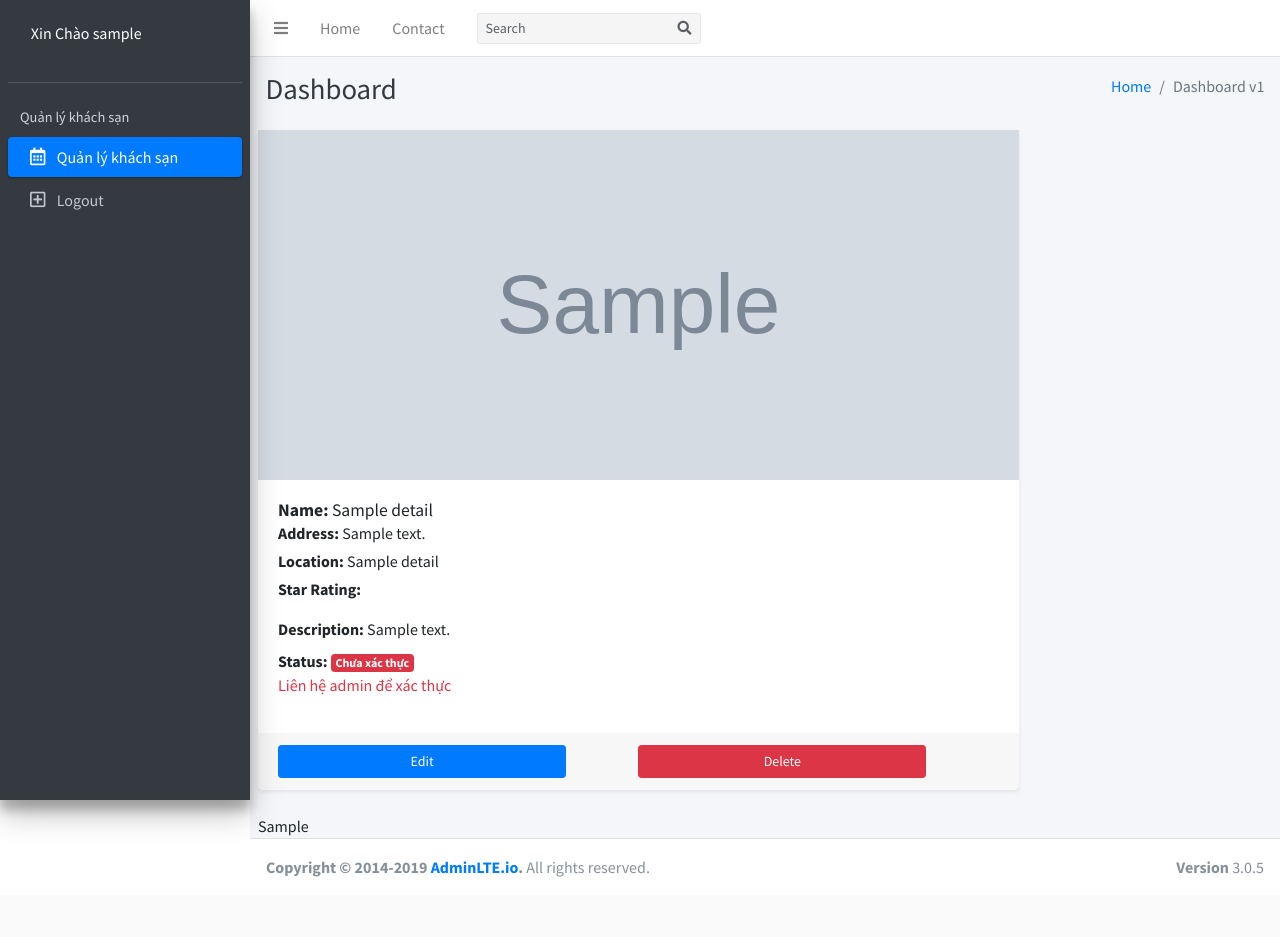
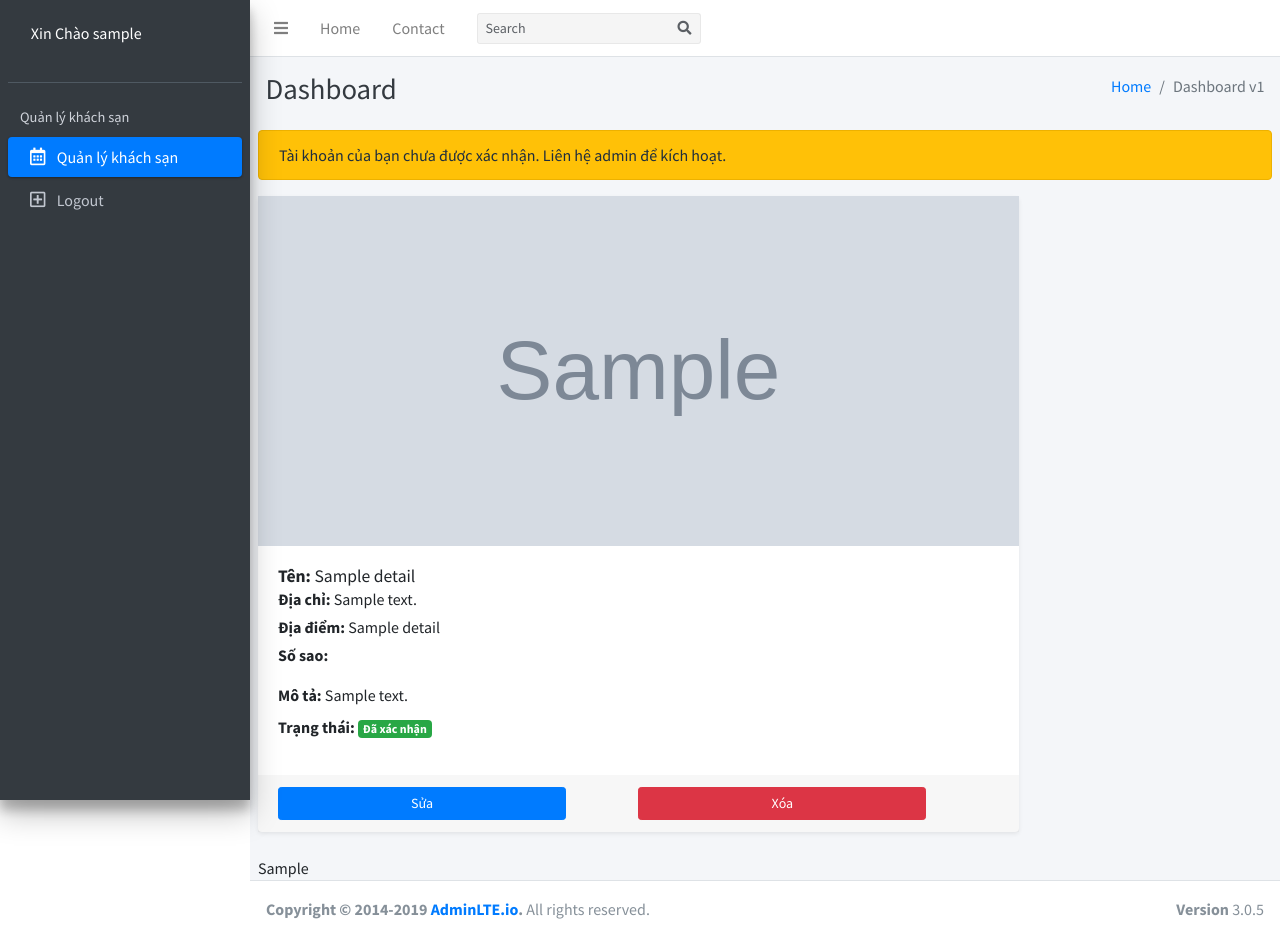
Before and after one commit to wasabixxx/phuthobooking.online, a PHP site: page /owner/index.php in a window 1280 px wide. Before the commit the page ends 877 px from the top, so only its background shows below. Run offline with PHP 8.4, Linux system fonts and the light colour scheme; the visitor is signed in with stand-in values (Sample User, id 1); tables that the repository leaves empty or names only in its code hold one stand-in row (values such as "Sample post"); grey boxes marked "Sample" are stand-in pictures; some libraries are stand-ins or nearby versions.

Commit message:
linh tinh

```diff
--- a/owner/index.php
+++ b/owner/index.php
@@ -24,10 +24,10 @@ if (!$owners || count($owners) === 0) {
 $owner = $owners[0];
 $owner_id = $owner['id'];
 
-// Lấy thông tin khách sạn của owner
+// Lấy thông tin khách sạn của owner từ view_hotel_details
 $hotel = $db->select("view_hotel_details", "owner_id = $owner_id");
 
-// Nếu có khách sạn thì lấy status khách sạn đầu tiên
+// Nếu có khách sạn thì lấy status khách sạn đầu tiên (dùng để hiển thị bản đồ nếu cần)
 $status = null;
 if (!empty($hotel) && isset($hotel[0]['status'])) {
     $status = $hotel[0]['status'];
@@ -57,10 +57,28 @@ include('../layouts/headerAd.php');
     }
 </style>
 
-<?php
-// Nếu chưa có khách sạn, hiển thị form thêm khách sạn
-if (empty($hotel)) :
-?>
+<!-- Hiển thị thông báo thành công hoặc lỗi -->
+<?php if (isset($_SESSION['success'])) : ?>
+    <div class="alert alert-success">
+        <?= $_SESSION['success'] ?>
+    </div>
+    <?php unset($_SESSION['success']); ?>
+<?php endif; ?>
+
+<?php if (isset($_SESSION['error'])) : ?>
+    <div class="alert alert-danger">
+        <?= $_SESSION['error'] ?>
+    </div>
+    <?php unset($_SESSION['error']); ?>
+<?php endif; ?>
+
+<!-- Kiểm tra status của owner trước khi hiển thị form thêm khách sạn -->
+<?php if ($owner['status'] != 1) : ?>
+    <div class="alert alert-warning">
+        Tài khoản của bạn chưa được xác nhận. Liên hệ admin để kích hoạt.
+    </div>
+<?php else : ?>
+    <!-- Form thêm khách sạn mới -->
     <div class="card shadow p-4 mb-4">
         <h4 class="card-title mb-3">Thêm Khách Sạn Mới</h4>
         <form action="action/addHotel.php" method="POST" enctype="multipart/form-data">
@@ -82,6 +100,14 @@ if (empty($hotel)) :
                 <div class="col-md-6">
                     <label for="photo" class="form-label">Ảnh</label>
                     <input type="file" name="photo" id="photo" class="form-control" accept="image/*" required>
+                </div>
+                <div class="col-md-6">
+                    <label for="stars" class="form-label">Số Sao</label>
+                    <input type="number" name="stars" id="stars" class="form-control" min="0" max="5" required>
+                </div>
+                <div class="col-md-6">
+                    <label for="starting_price" class="form-label">Giá Khởi Điểm</label>
+                    <input type="number" name="starting_price" id="starting_price" class="form-control" min="0" step="0.01" required>
                 </div>
                 <div class="col-md-6">
                     <label for="location_id" class="form-label">Địa Điểm</label>
@@ -116,11 +142,10 @@ if (empty($hotel)) :
             </div>
         </form>
     </div>
+<?php endif; ?>
 
-<?php
-else :
-?>
-
+<!-- Hiển thị danh sách khách sạn nếu có -->
+<?php if (!empty($hotel)) : ?>
     <div class="container">
         <div class="row g-4">
             <?php foreach ($hotel as $h) : ?>
@@ -128,32 +153,32 @@ else :
                     <div class="card shadow-sm h-100">
                         <img src="../assets/upload/imgHotels/<?= htmlspecialchars($h['photo']) ?>" class="card-img-top" alt="Hotel Image" style="height: 200px; object-fit: cover;">
                         <div class="card-body">
-                    <h5 class="card-title"><b>Name:</b> <?= htmlspecialchars($h['name']) ?></h5>
-                    <p class="card-text mb-1"><strong>Address:</strong> <?= htmlspecialchars($h['address']) ?></p>
-                    <p class="card-text mb-1"><strong>Location:</strong> <?= htmlspecialchars($h['location_name']) ?></p>
+                            <h5 class="card-title"><b>Tên:</b> <?= htmlspecialchars($h['name']) ?></h5>
+                            <p class="card-text mb-1"><strong>Địa chỉ:</strong> <?= htmlspecialchars($h['address']) ?></p>
+                            <p class="card-text mb-1"><strong>Địa điểm:</strong> <?= htmlspecialchars($h['location_name'] ?? 'N/A') ?></p>
                             <p class="card-text">
-                        <strong>Star Rating:</strong>
+                                <strong>Số sao:</strong>
                                 <?php
                                 for ($i = 0; $i < (int)$h['stars']; $i++) {
                                     echo "<i class='fa fa-star text-warning'></i>";
                                 }
                                 ?>
                             </p>
-                    <p class="card-text mb-2"><strong>Description:</strong> <?= htmlspecialchars($h['description']) ?></p>
+                            <p class="card-text mb-2"><strong>Mô tả:</strong> <?= htmlspecialchars($h['description']) ?></p>
                             <p class="card-text">
-                        <strong>Status:</strong>
+                                <strong>Trạng thái:</strong>
                                 <?php
                                 echo match ($h['status']) {
-                            1 => "<span class='badge bg-success'>Đã xác thực</span>",
+                                    default => "<span class='badge bg-success'>Đã xác nhận</span>",
                                     2 => "<span class='badge bg-warning'>Bị cấm</span><br><span class='text-warning'>Liên hệ admin để gỡ cấm</span>",
-                            default => "<span class='badge bg-danger'>Chưa xác thực</span><br><span class='text-danger'>Liên hệ admin để xác thực</span>",
+                                    0 => "<span class='badge bg-danger'>Chưa xác nhận</span><br><span class='text-danger'>Liên hệ admin để xác nhận</span>",
                                 };
                                 ?>
                             </p>
                         </div>
                         <div class="card-footer d-flex justify-content-between">
-                    <a href="editHotel.php?id=<?= $h['id'] ?>&table=hotels" class="btn btn-primary btn-sm">Edit</a>
-                    <a href="action/delete.php?page=index&id=<?= $h['id'] ?>&table=hotels" class="btn btn-danger btn-sm">Delete</a>
+                            <a href="editHotel.php?id=<?= $h['id'] ?>&table=hotels" class="btn btn-primary btn-sm">Sửa</a>
+                            <a href="action/delete.php?page=index&id=<?= $h['id'] ?>&table=hotels" class="btn btn-danger btn-sm">Xóa</a>
                         </div>
                     </div>
                 </div>
@@ -168,7 +193,6 @@ else :
         }
         ?>
     </div>
-
 <?php endif; ?>
 
 <?php include('../layouts/footerAd.php'); ?>
```
Also changed, not shown: owner/action/addHotel.php (added, +96 -0 lines), z-account.txt (added, +8 -0 lines), assets/upload/imgHotels/Tết 2025 cfs avt.jpg (added), assets/upload/imgHotels/ytbbsa.jpg (added), assets/upload/imgTypeRooms/712bd1777e49efc0a83fc15850039ac3.jpg (added), assets/upload/imgTypeRooms/ebbd068d03937d58b8faf09af1d7d30f.jpg (added), 1 other file. Lines whose indentation alone changed are shown as unchanged.
